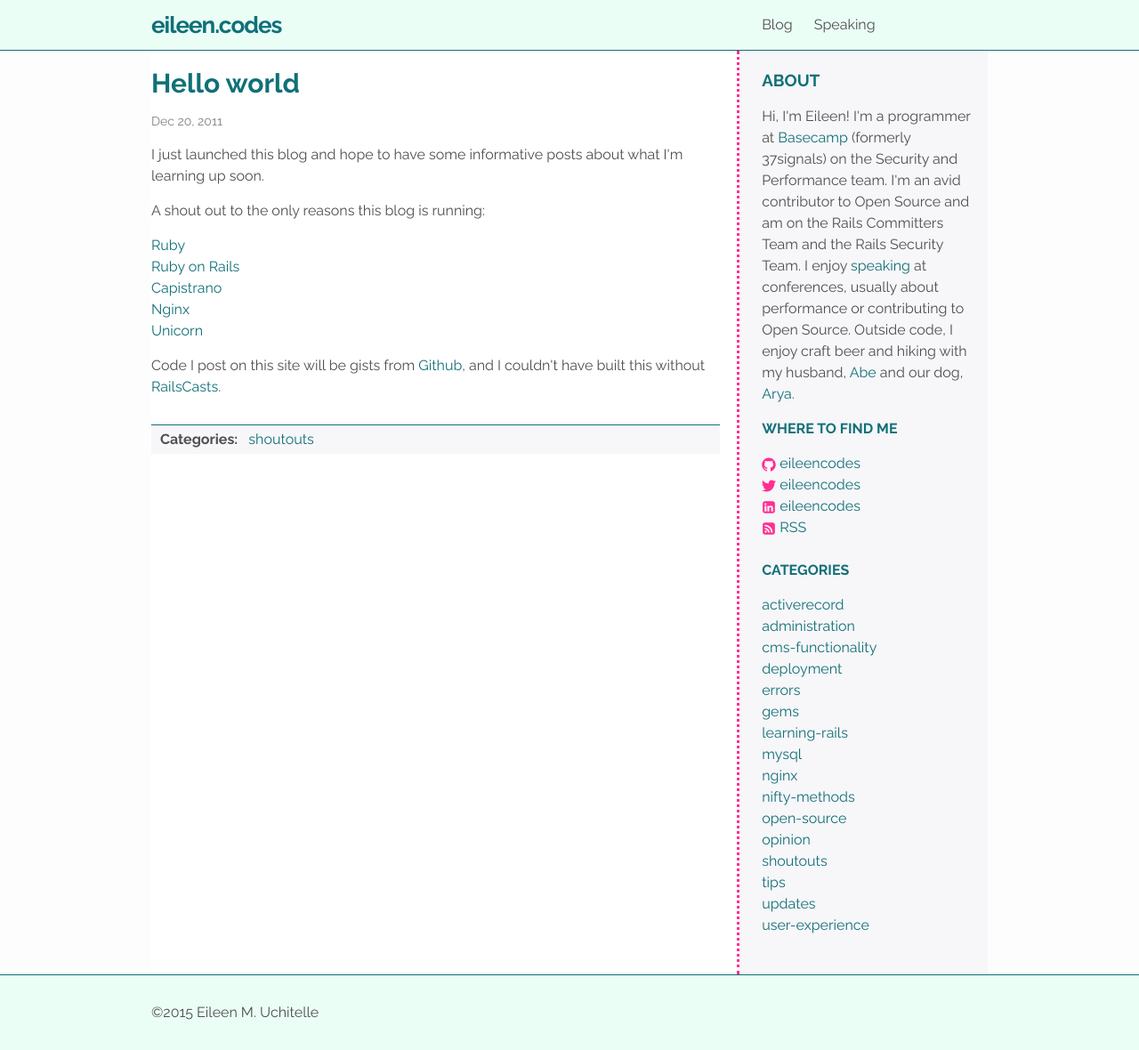
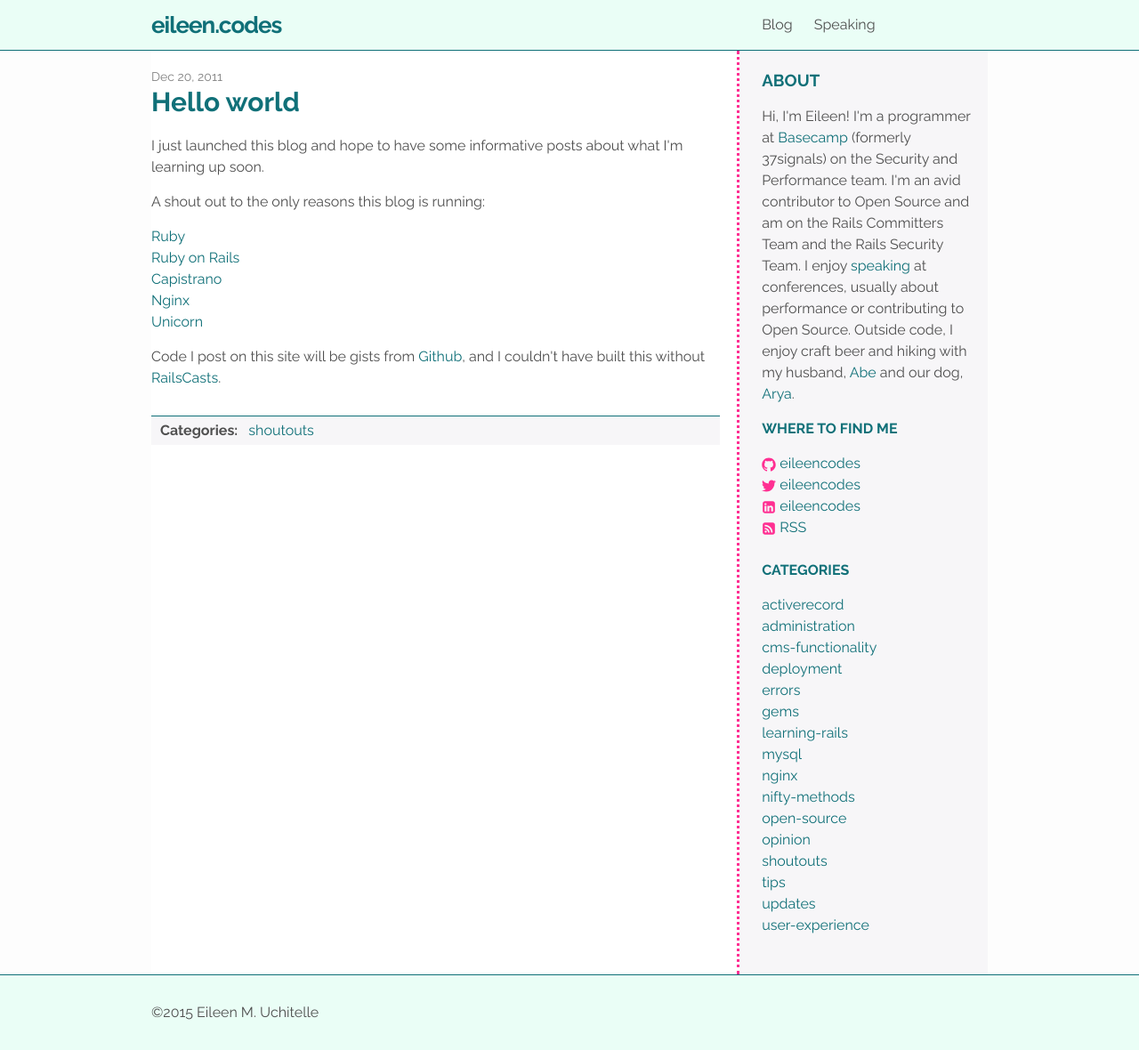
Before and after one commit to wjessop/eileencodes.github.io, a Jekyll site: the page built from _posts/2011-12-20-hello-world.md, in a window 1280 px wide. Shown: the whole page at 89% size. Built offline with Jekyll 4.4.1, drawn with Linux system fonts in a browser that asks for light colours.

Commit message:
Tweak style of post pages
Date should be on top and the title underneath to match the main index
page.

```diff
--- a/_layouts/post.html
+++ b/_layouts/post.html
@@ -3,8 +3,8 @@
 ---
 <div class="post">
   <header class="post-header">
+    <p class="post-meta">{{ page.date | date: "%b %-d, %Y" }}{% if page.author %} • {{ page.author }}{% endif %}{% if page.meta %} • {{ page.meta }}{% endif %}</p>
     <h1 class="post-title">{{ page.title }}</h1>
-    <p class="post-meta">{{ page.date | date: "%b %-d, %Y" }}{% if page.author %} • {{ page.author }}{% endif %}{% if page.meta %} • {{ page.meta }}{% endif %}</p>
   </header>
 
   <article class="post-content">
--- a/_sass/_layout.scss
+++ b/_sass/_layout.scss
@@ -174,6 +174,7 @@
 .post-meta {
     font-size: $small-font-size;
     color: $grey-color;
+    margin-bottom:0px;
 }
 
 .post-link {
@@ -190,6 +191,7 @@
 .post-title {
     font-size: 30px;
     line-height: 35px;
+    margin-bottom:20px;
 
     @include media-query($on-laptop) {
         font-size: 36px;
```
